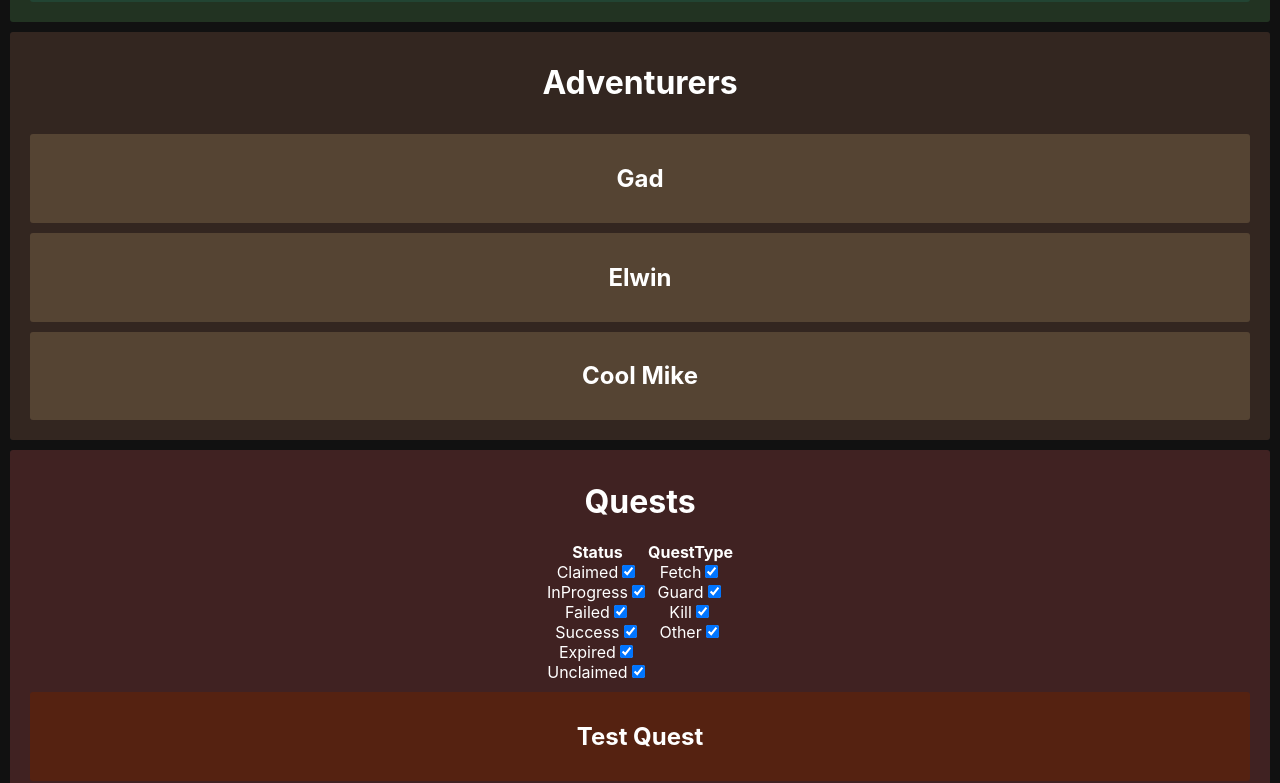
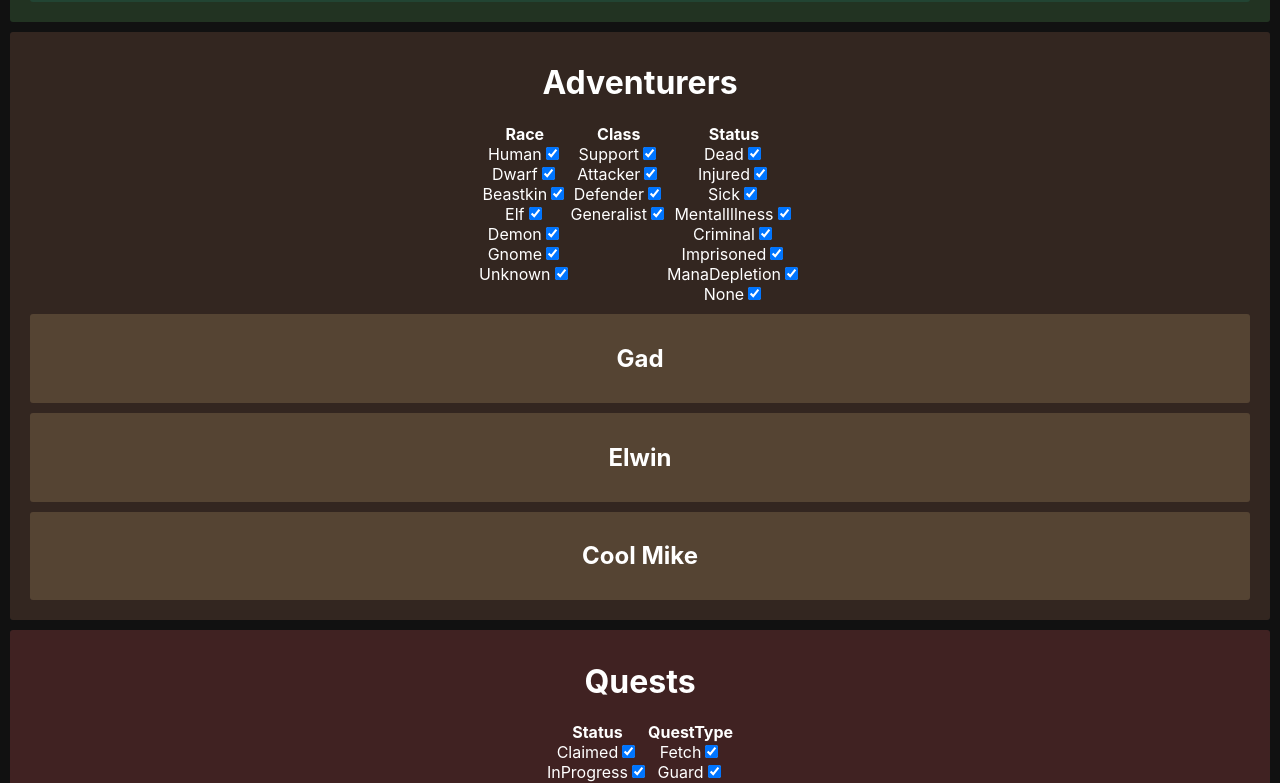
Before and after one commit to claytonweller/fantasy, a React (Create React App) app: page / in a window 1280 px wide. Shown: the part 757-1540 px from the top of the page. Built offline with nearby package versions, Linux system fonts and the light colour scheme.

Commit message:
Allow for NONE as an option in filters

```diff
--- a/src/App.tsx
+++ b/src/App.tsx
@@ -14,6 +14,7 @@ import Villagers from './components/Villagers';
 import Quests from 'components/Quests';
 import { Ranks } from 'types/Ranks';
 import { useEnumFilterState } from 'hooks/useEnumFilterState';
+import Adventurers from 'components/Adventurers';
 
 function App() {
   const [searchText, setSearchText] = useState('')
@@ -35,18 +36,6 @@ function App() {
       makeSearchable={makeSearchable}
     />
   })
-
-  const adventurers = getAdventurers()
-  const allAdventurers = adventurers.map((a, i) =>{
-    return <AdventurerCard
-    key={`Adv${i}`}
-    adventurer={a}
-    search={{searchText, rankFilter:rankFilter.state}}
-    makeSearchable={makeSearchable}
-    rules={rules}
-  />
-  })
-
 
   return (
     <div className="App">
@@ -71,13 +60,12 @@ function App() {
         >
           {allClans}
         </CardGroup>
-        <CardGroup
-          cardType={CardTypes.Adventurer}
-          color='#332620'
+        <Adventurers
+          search={{searchText, rankFilter: rankFilter.state}}
+          rules={rules}
           cardTypeFilters={cardTypeFilter.state}
-        >
-          {allAdventurers}
-        </CardGroup>
+          makeSearchable={makeSearchable}
+        />
         <Quests
           search={{searchText, rankFilter: rankFilter.state}}
           rules={rules}
--- a/src/components/AdventurerCard.tsx
+++ b/src/components/AdventurerCard.tsx
@@ -1,3 +1,4 @@
+import { IEnumFilter } from "hooks/useEnumFilterState";
 import { IRules } from "../data/getRules";
 import { IAdventurer } from "../types/Adventurer";
 import { CardTypes } from "../types/Card";
@@ -6,13 +7,16 @@ import { ISearchParams } from "../types/SearchParams";
 import { metaMetricsFromAdventurerQuest } from "../utils/metaMetricsFromAdventurerQuest";
 import Card from "./Card";
 import MetricGrid from "./MetricGrid";
+import { setVisibilityFromFilterState } from "utils/setVisibilityFromFilterState";
 
-export default function AdventurerCard ({adventurer, search, rules, makeSearchable}: {
+export default function AdventurerCard (props: {
   adventurer: IAdventurer,
   search: ISearchParams,
   rules: IRules,
-  makeSearchable: (text: string) => JSX.Element
+  makeSearchable: (text: string) => JSX.Element,
+  typeSpecificFilters?: IEnumFilter<string>[]
 }){
+  const {adventurer, search, rules, makeSearchable, typeSpecificFilters} = props
   const {name, bio, clan, quests, rank, status} = adventurer
   const metaMetrics: IMetricsWithMeta[] = quests.map(quest =>{
     return metaMetricsFromAdventurerQuest({quest})
@@ -27,7 +31,20 @@ export default function AdventurerCard ({adventurer, search, rules, makeSearchab
   const formattedStatus = status.length
     ? status.join(', ')
     : 'Normal'
+
+  const isClassMatch = setVisibilityFromFilterState(
+    'Class', adventurer.class, typeSpecificFilters
+  )
+  const isRaceMatch = setVisibilityFromFilterState(
+    'Race', adventurer.races, typeSpecificFilters
+  )
+  const isStatusMatch = setVisibilityFromFilterState(
+    'Status', adventurer.status, typeSpecificFilters
+  )
+
+  const isVisible = isClassMatch && isRaceMatch && isStatusMatch
   return (
+    <div style={{display: isVisible? 'block': 'none'}}>
       <Card
         color='#554433'
         search={search}
@@ -53,5 +70,7 @@ export default function AdventurerCard ({adventurer, search, rules, makeSearchab
           <b>Quests</b>: {questSection}
         </div>
       </Card>
+    </div>
+
   )
 }
--- /dev/null
+++ b/src/components/Adventurers.tsx
@@ -0,0 +1,44 @@
+import { getAdventurers } from "data/getAdventurers"
+import { IRules } from "data/getRules"
+import { CardTypes } from "types/Card"
+import { ISearchParams } from "types/SearchParams"
+import AdventurerCard from "./AdventurerCard"
+import CardGroup from "./CardGroup"
+import { useEnumFilterState } from "hooks/useEnumFilterState"
+import { AdventurerClasses, AdventurerRaces, AdventurerStatuses } from "types/Adventurer"
+
+export default function Adventurers(props: {
+  search: ISearchParams,
+  rules: IRules,
+  cardTypeFilters: {[key in CardTypes]: boolean}
+  makeSearchable: (text: string) => JSX.Element
+}){
+  const { cardTypeFilters, search, rules, makeSearchable} = props
+  const raceFilter = useEnumFilterState(AdventurerRaces, 'Race')
+  const classFilter = useEnumFilterState(AdventurerClasses, 'Class')
+  const statusFilter = useEnumFilterState(AdventurerStatuses, 'Status', true)
+  const typeSpecificFilters = [raceFilter, classFilter, statusFilter]
+  const adventurers = getAdventurers()
+  const allAdventurers = adventurers.map((a, i) =>{
+    return <AdventurerCard
+    key={`Adv${i}`}
+    adventurer={a}
+    search={search}
+    makeSearchable={makeSearchable}
+    rules={rules}
+    typeSpecificFilters={typeSpecificFilters}
+  />
+  })
+
+  return (
+    <CardGroup
+      cardType={CardTypes.Adventurer}
+      color='#332620'
+      cardTypeFilters={cardTypeFilters}
+      typeSpecificFilters={typeSpecificFilters}
+    >
+      {allAdventurers}
+    </CardGroup>
+
+  )
+}
--- a/src/components/QuestCard.tsx
+++ b/src/components/QuestCard.tsx
@@ -9,6 +9,7 @@ import { addCommasToNumber } from "../utils/addCommasToNumber";
 import { sortByRank } from "../utils/sortByRank";
 import Card from "./Card";
 import MetricGrid from "./MetricGrid";
+import { setVisibilityFromFilterState } from "utils/setVisibilityFromFilterState";
 
 export default function QuestCard (props: {
   quest: IQuest,
@@ -30,11 +31,12 @@ export default function QuestCard (props: {
   } = quest
 
   const partyComponents = createPartyComponents({quest, rules, makeSearchable})
-  const statusFilter = typeSpecificFilters?.find(f => f.name === 'Status')
-  const isStatusMatch = statusFilter?.state[status] || false
-
-  const questTypeFilter = typeSpecificFilters?.find(f => f.name === 'QuestType')
-  const isQuestTypeMatch = questTypeFilter?.state[questType] || false
+  const isQuestTypeMatch = setVisibilityFromFilterState(
+    'QuestType', questType, typeSpecificFilters
+  )
+  const isStatusMatch = setVisibilityFromFilterState(
+    'Status', status, typeSpecificFilters
+  )
 
   const isVisible = isStatusMatch && isQuestTypeMatch
 
--- a/src/components/Search.tsx
+++ b/src/components/Search.tsx
@@ -1,6 +1,4 @@
 import { IEnumFilter } from "hooks/useEnumFilterState"
-import { Ranks } from "../types/Ranks"
-import {createCheckboxesFromEnumFilter} from '../utils/createCheckboxesFromEnumFilter'
 import { EnumFilterSelector } from "./EnumFilterSelector"
 
 export default function Search(props:{
--- a/src/data/raw/adventurers.ts
+++ b/src/data/raw/adventurers.ts
@@ -112,7 +112,7 @@ export const rawAdventurers:IRawAdventurer[] = [
   {
     id: '3',
     name: 'Cool Mike',
-    races: [AdventurerRaces.Human],
+    races: [AdventurerRaces.Human, AdventurerRaces.Gnome],
     nicknames: [],
     rank: Ranks.B,
     class: AdventurerClasses.Defender,
--- a/src/hooks/useEnumFilterState.ts
+++ b/src/hooks/useEnumFilterState.ts
@@ -2,9 +2,12 @@ import { useState, Dispatch, SetStateAction } from "react"
 
 export function useEnumFilterState<K extends string>(
   enumObject:{[key in K]: string},
-  name?: string
+  name?: string,
+  nullable = false
 ):IEnumFilter<K>{
-  const cardFilterValues = Object.keys(enumObject).reduce((prev, key) =>{
+  const fullObject: EnumWithNull<K> = {...enumObject}
+  if(nullable) fullObject['None'] = 'None'
+  const cardFilterValues = Object.keys(fullObject).reduce((prev, key) =>{
     return {...prev, [key]: true}
   },{} as {[key in K]: boolean})
   const [state, setState] = useState(cardFilterValues)
@@ -20,3 +23,6 @@ export interface IEnumFilter <K extends string>{
   state: IFilterState<K>
   setState: ISetFilterState<K>
 }
+
+
+type EnumWithNull <K extends string> = {[key in K]: string} & {None?: 'None'}
--- a/src/types/Adventurer.ts
+++ b/src/types/Adventurer.ts
@@ -32,7 +32,8 @@ export interface IDbAdventurer {
 export enum AdventurerClasses {
   Support = 'Support',
   Attacker = 'Attacker',
-  Defender = 'Defender'
+  Defender = 'Defender',
+  Generalist = 'Generalist'
 }
 
 export enum AdventurerStatuses {
--- a/src/utils/createCheckboxesFromEnumFilter.tsx
+++ b/src/utils/createCheckboxesFromEnumFilter.tsx
@@ -2,7 +2,7 @@ import React from "react"
 
 export function createCheckboxesFromEnumFilter<T extends {[key:string]: boolean}> (
   filter:T,
-  set:React.Dispatch<React.SetStateAction<T>>
+  set:React.Dispatch<React.SetStateAction<T>>,
 ){
   const options = Object.entries(filter).map(([key, checked], i) =>{
     console.log(checked)
--- /dev/null
+++ b/src/utils/setVisibilityFromFilterState.ts
@@ -0,0 +1,19 @@
+import { IEnumFilter } from "hooks/useEnumFilterState"
+
+export function setVisibilityFromFilterState(
+  filterName: string,
+  keyMatch: string | string[],
+  filters?: IEnumFilter<string>[]
+){
+  const filter = filters?.find(f => f.name === filterName)
+  if(!filter)return
+  if(typeof keyMatch === 'string'){
+    return filter.state[keyMatch] || false
+  }
+  // If the match list is empty we always show.
+  if(!keyMatch.length && filter.state.None) return true;
+  const matches = keyMatch.filter(key => {
+    return filter.state[key] || false
+  })
+  return !!matches.length
+}
```
Lines whose indentation alone changed are shown as unchanged.
